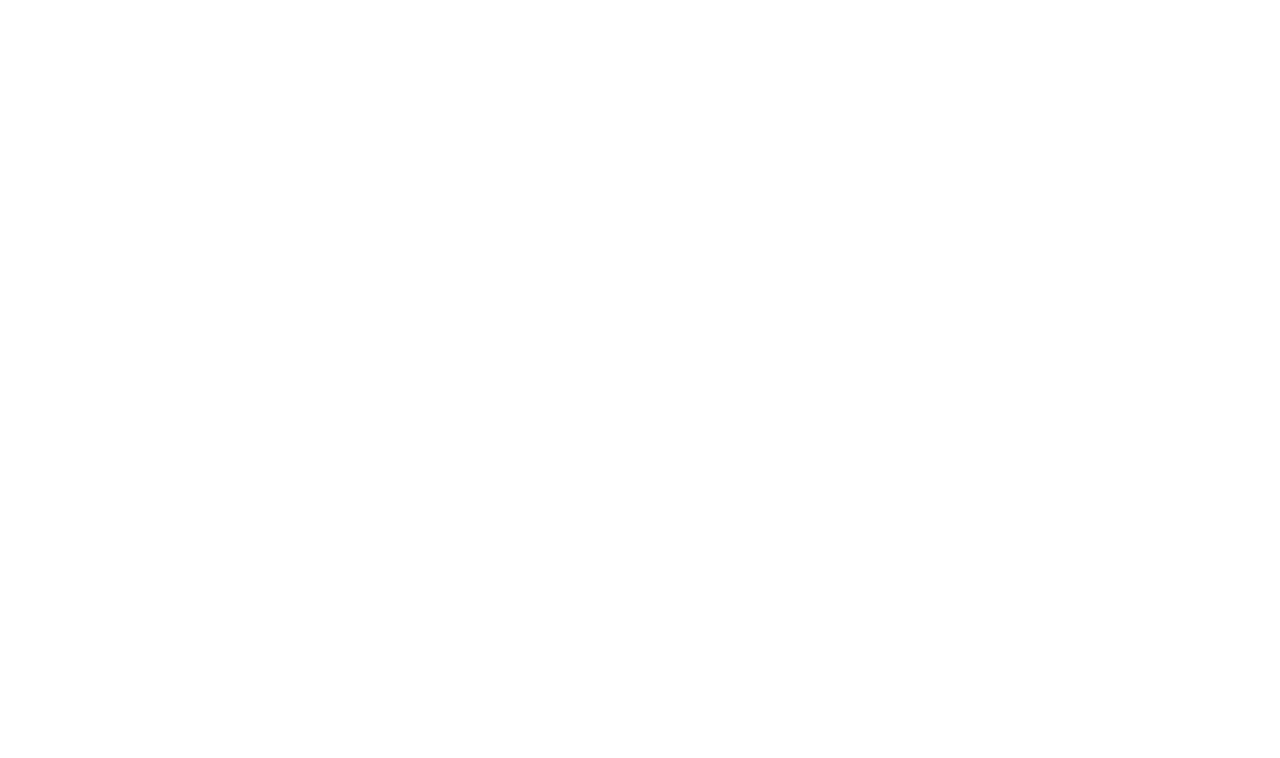
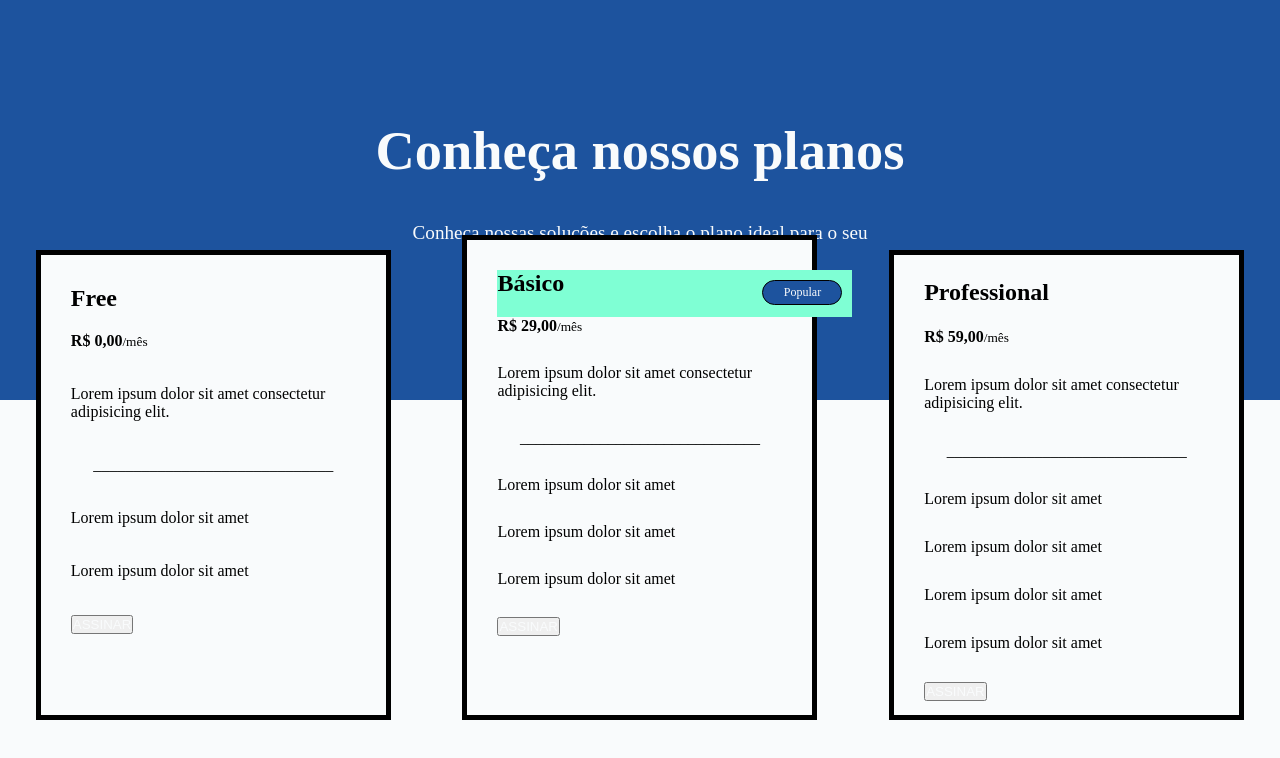
Before and after one commit to Jonathan-Henriq/tela-planos, a plain HTML site: page index.html in a window 1280 px wide. Drawn offline with Linux system fonts and the light colour scheme.

Commit message:
criando html

```diff
--- /dev/null
+++ b/estilos/style.css
@@ -0,0 +1,139 @@
+@charset
+@import url('https://fonts.googleapis.com/css2?family=Open+Sans:wght@400;600;700&display=swap');
+
+*{
+    padding: 0;
+    margin: 0;
+    box-sizing: border-box;
+    font-family: font-family: 'Open Sans', sans-serif;
+    ;
+}
+
+:root {
+    --yellow: #ffcc29;
+    --blue: #1d539e;
+    --gray: #828799;
+    --page-background: #f9fbfc;
+  }
+
+ a{
+    text-decoration: none;
+    color: #f9fbfc;
+ }
+main{
+    width: 100vw;
+    height: 100vh;
+    max-height: 100%;
+    overflow: hidden;
+    background-color: var(--page-background);
+}
+
+ header{
+    height: 50%;
+    max-height: 50%;
+    background-color: var(--blue);
+    color: #f9fbfc;
+    text-align: center;
+ }
+
+header>h1{
+    padding-top: 120px;
+    font-size: 3.4em;
+}
+
+header>p{
+    padding-top: 40px;
+    font-size: 1.2em;
+    font-weight: normal;
+}
+
+section{
+    display: flex;
+    justify-content: space-around;
+
+}
+
+section>div.card1{
+    border: 5px solid black;
+    background-color: var(--page-background);
+    width: 355px;
+    height: 470px;
+    margin-top: -150px;
+    padding: 30px 30px;
+}
+section>div.card1>h2{
+    padding-bottom: 20px;
+}
+
+section>div.card1>p{
+    padding-bottom: 35px;
+
+}
+
+
+
+section>div.card2{
+    border: 5px solid black;
+    background-color: var(--page-background);
+    width: 355px;
+    height: 485px;
+    margin-top: -165px;
+    padding: 30px 30px;
+}
+
+#card-header{
+    background-color: aquamarine;
+    width: 355px;
+
+}
+
+
+
+section>div.card2>div#card-header>h2{
+    padding-bottom: 20px;
+
+
+}
+
+section>div.card2>div#card-header>h2>span{
+    width: 80px;
+    height: 25px;
+    padding: 4px 4px;
+    margin: 10px 10px;
+    border: 1px solid black;
+    border-radius: 13px;
+    background-color: var(--blue);
+    color: var(--page-background);
+    float: right;
+    font-weight: normal;
+    font-size: .5em;
+    text-align: center;
+
+}
+
+
+section>div.card2>p{
+    padding-bottom: 29px;
+
+}
+
+
+
+
+section>div.card3{
+    border: 5px solid black;
+    background-color: var(--page-background);
+    width: 355px;
+    height: 470px;
+    margin-top: -150px;
+    padding: 24px 30px;
+}
+
+section>div.card3>h2{
+    padding-bottom: 22px;
+}
+
+section>div.card3>p{
+    padding-bottom: 30px;
+
+}
--- a/index.html
+++ b/index.html
@@ -4,9 +4,50 @@
     <meta charset="UTF-8">
     <meta http-equiv="X-UA-Compatible" content="IE=edge">
     <meta name="viewport" content="width=device-width, initial-scale=1.0">
+    <link rel="stylesheet" href="estilos/style.css">
     <title>Planos</title>
 </head>
 <body>
+    <main>
+        <header>
+            <h1>Conheça nossos planos</h1>
+            <p>Conheça nossas soluções e escolha o plano ideal para o seu <br> próximo projeto.</p>
+        </header>
+        <section>
+            <div class="card1">
+                <h2>Free</h2>
+                <p><strong>R$ 0,00</strong><small>/mês</small></p>
+                <p>Lorem ipsum dolor sit amet consectetur adipisicing elit.</p>
+                <p style="text-align: center;">______________________________</p>
+                <p class="check">Lorem ipsum dolor sit amet</p>
+                <p class="check">Lorem ipsum dolor sit amet</p>
+                <button><a href="#">ASSINAR</a></button>
+            </div>
+            <div class="card2">
+                <div id="card-header">
+                    <h2>Básico  <span>Popular</span></h2>
 
+                </div>
+                <p><strong>R$ 29,00</strong><small>/mês</small></p>
+                <p>Lorem ipsum dolor sit amet consectetur adipisicing elit.</p>
+                <p style="text-align: center;">______________________________</p>
+                <p class="check">Lorem ipsum dolor sit amet</p>
+                <p class="check">Lorem ipsum dolor sit amet</p>
+                <p class="check">Lorem ipsum dolor sit amet</p>
+                <button><a href="#">ASSINAR</a></button>
+            </div>
+            <div class="card3">
+                <h2>Professional</h2>
+                <p><strong>R$ 59,00</strong><small>/mês</small></p>
+                <p>Lorem ipsum dolor sit amet consectetur adipisicing elit.</p>
+                <p style="text-align: center;">______________________________</p>
+                <p class="check">Lorem ipsum dolor sit amet</p>
+                <p class="check">Lorem ipsum dolor sit amet</p>
+                <p class="check">Lorem ipsum dolor sit amet</p>
+                <p class="check">Lorem ipsum dolor sit amet</p>
+                <button><a href="#">ASSINAR</a></button>
+            </div>
+        </section>
+    </main>
 </body>
 </html>
```
Also changed, not shown: img/check.svg (added).
